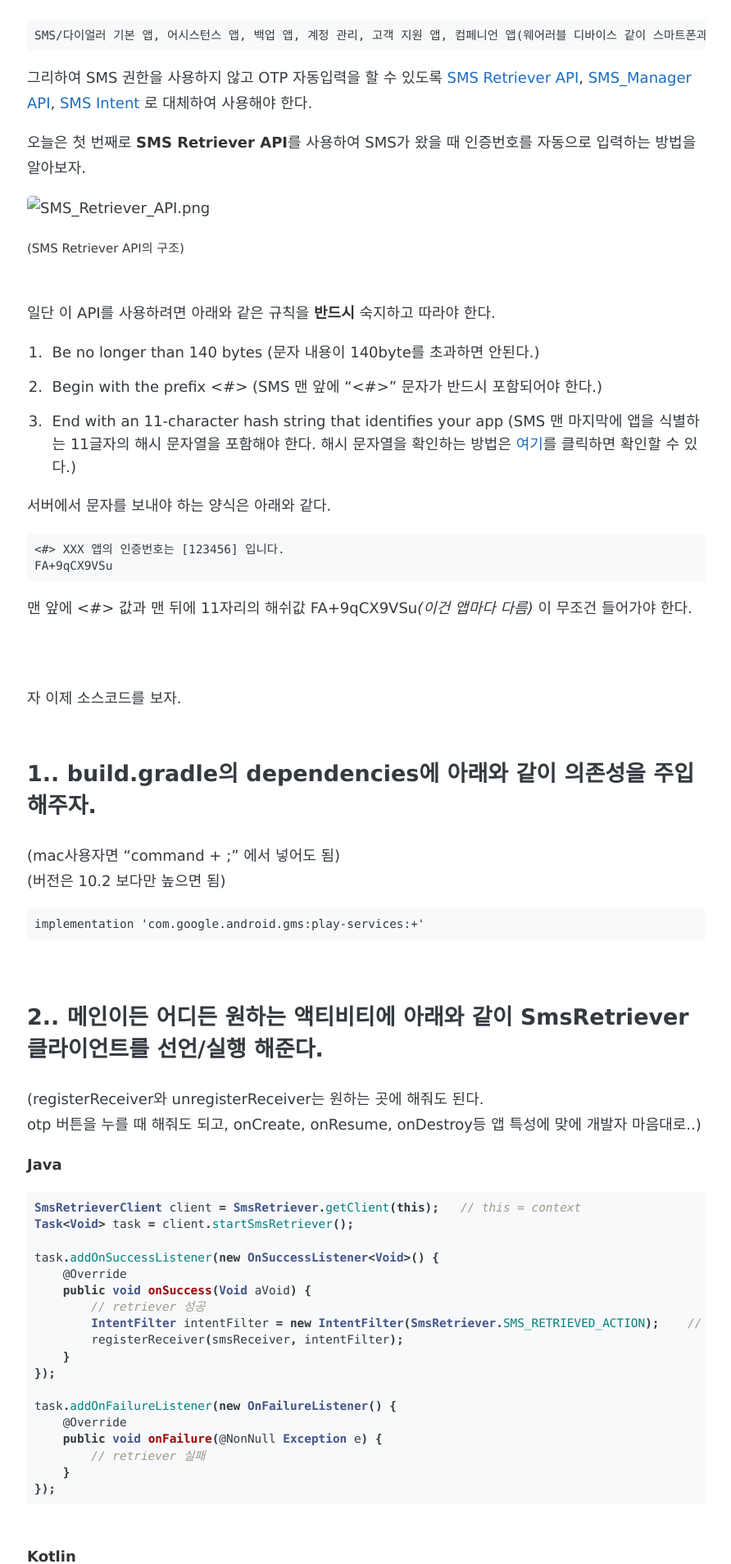
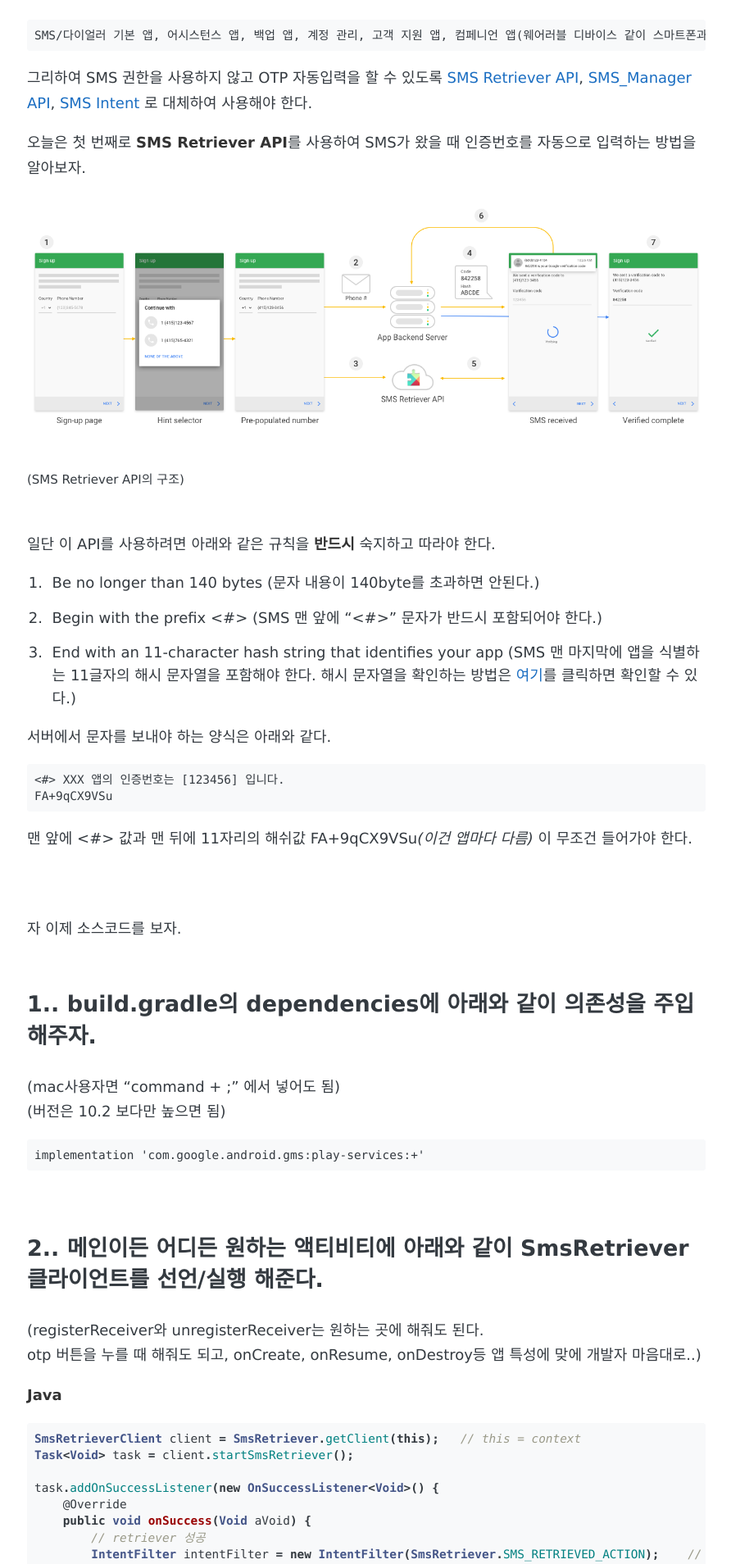
Before and after one commit to CaptainWonJong/CaptainWonJong.github.io, a Jekyll site: the page built from _posts/2018-09-10-SMS Retriever API.md, in a window 1280 px wide. Shown: the part 462-2370 px from the top of the page at 82% size, without its empty margins (193-1085 px from the left). Built offline with Jekyll 4.4.1, drawn with Linux system fonts in a browser that asks for light colours; some web fonts are replaced; comment, search, counter and statistics services are not loaded.

Commit message:
change image path

```diff
--- a/_posts/2018-09-10-SMS Retriever API.md
+++ b/_posts/2018-09-10-SMS Retriever API.md
@@ -20,7 +20,7 @@
 
 오늘은 첫 번째로 **SMS Retriever API**를 사용하여 SMS가 왔을 때 인증번호를 자동으로 입력하는 방법을 알아보자.
 
-  ![SMS_Retriever_API.png](https://captainwonjong.github.io/images/img_sms_retriever_api_flow.png)
+  ![SMS_Retriever_API.png](https://captainwonjong.github.io/images/180910_SmsRetriever/img_sms_retriever_api_flow.png)
   <small> (SMS Retriever API의 구조) </small><br><br>
 
 
```
